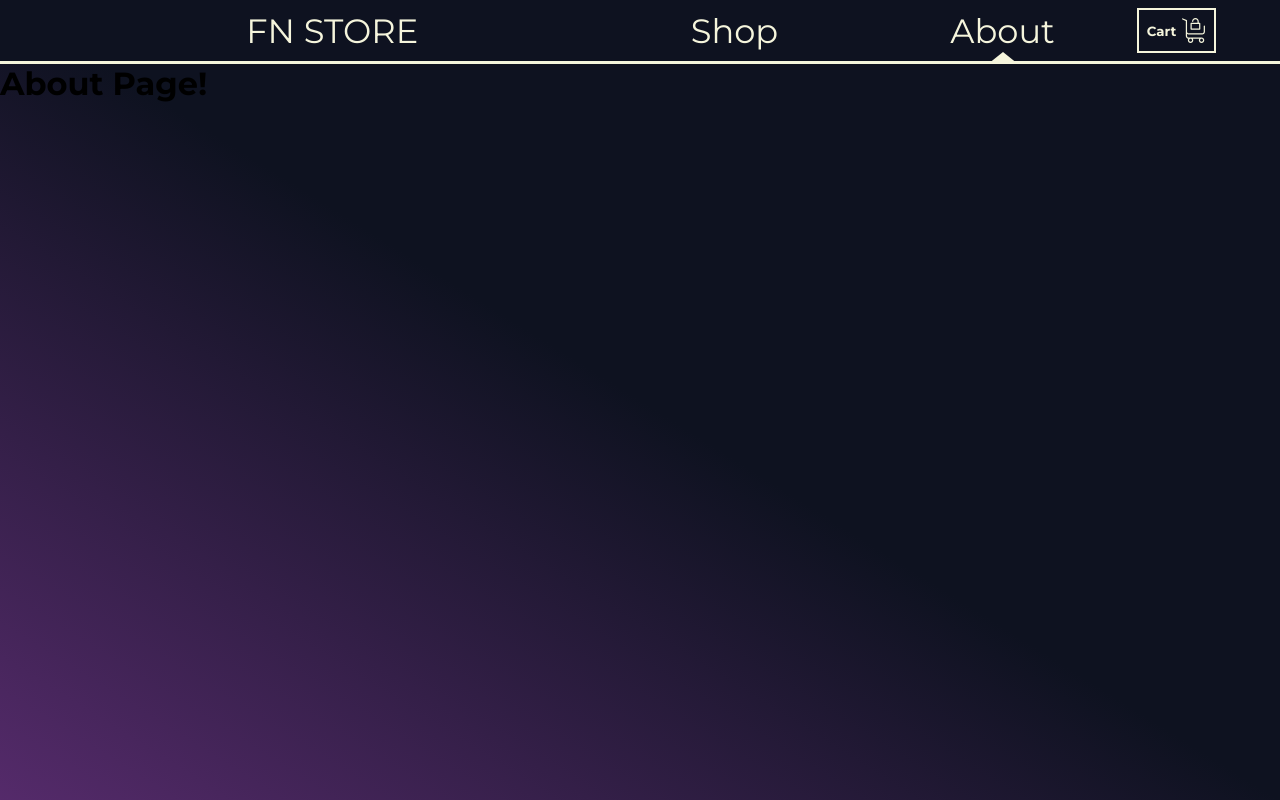
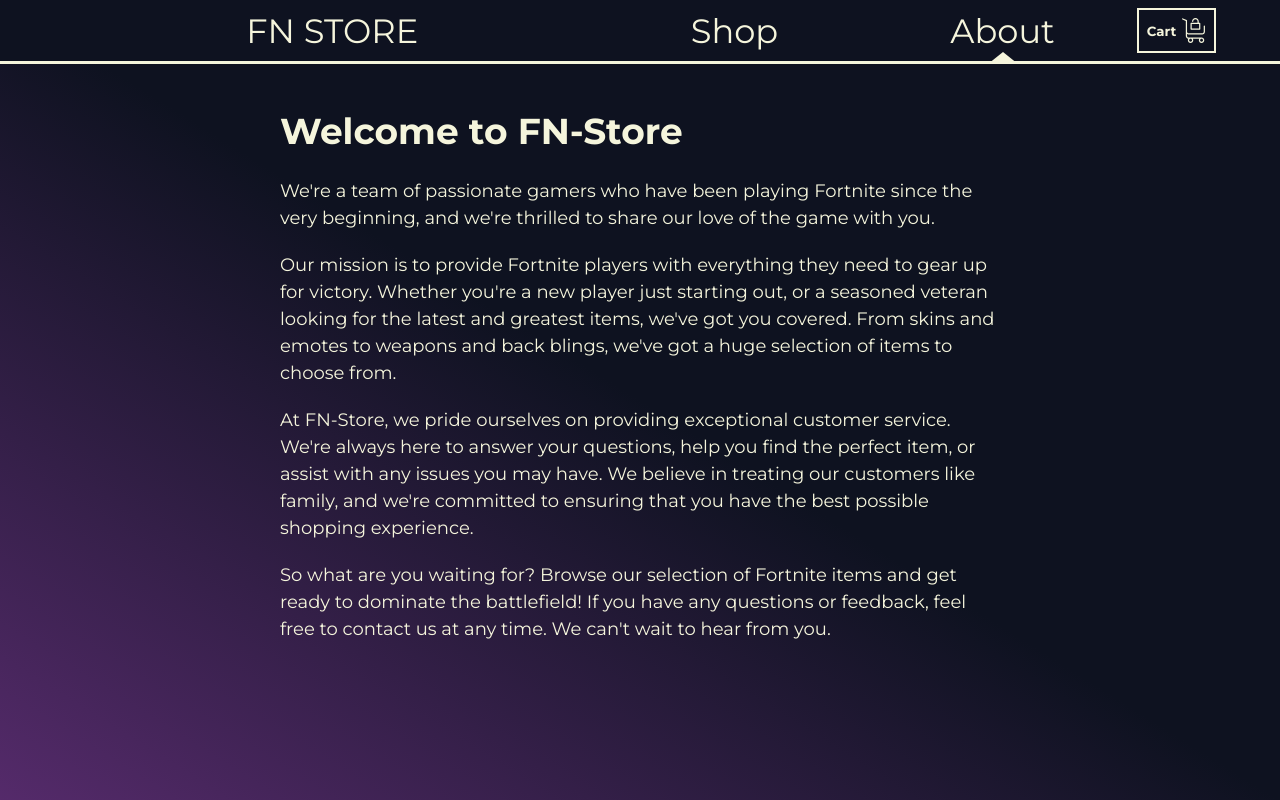
Before and after one commit to Mlodzieniak/shopping-cart, a React (Create React App) app: page /about in a window 1280 px wide. Shown: the top 800 px of the page. Built offline with nearby package versions, Linux system fonts and the light colour scheme.

Commit message:
done about page

```diff
--- a/src/components/About.jsx
+++ b/src/components/About.jsx
@@ -3,7 +3,32 @@
 function About() {
   return (
     <div className="about">
-      <h1>About Page!</h1>
+      <h1>Welcome to FN-Store</h1>
+      <p>
+        We&apos;re a team of passionate gamers who have been playing Fortnite
+        since the very beginning, and we&apos;re thrilled to share our love of
+        the game with you.
+      </p>
+      <p>
+        Our mission is to provide Fortnite players with everything they need to
+        gear up for victory. Whether you&apos;re a new player just starting out,
+        or a seasoned veteran looking for the latest and greatest items,
+        we&apos;ve got you covered. From skins and emotes to weapons and back
+        blings, we&apos;ve got a huge selection of items to choose from.
+      </p>
+      <p>
+        At FN-Store, we pride ourselves on providing exceptional customer
+        service. We&apos;re always here to answer your questions, help you find
+        the perfect item, or assist with any issues you may have. We believe in
+        treating our customers like family, and we&apos;re committed to ensuring
+        that you have the best possible shopping experience.
+      </p>
+      <p>
+        So what are you waiting for? Browse our selection of Fortnite items and
+        get ready to dominate the battlefield! If you have any questions or
+        feedback, feel free to contact us at any time. We can&apos;t wait to
+        hear from you.
+      </p>
     </div>
   );
 }
--- a/src/styles/App.css
+++ b/src/styles/App.css
@@ -372,6 +372,25 @@
     fill: beige;
 }
 
+.about {
+    max-width: 800px;
+    margin: 0 auto;
+    padding: 40px;
+    font-size: 18px;
+    line-height: 1.5;
+    color: var(--bei);
+}
+
+.about h1 {
+    font-size: 36px;
+    font-weight: bold;
+    margin-bottom: 20px;
+}
+
+.about p {
+    margin-bottom: 20px;
+}
+
 
 @keyframes spin {
     0% {
```
